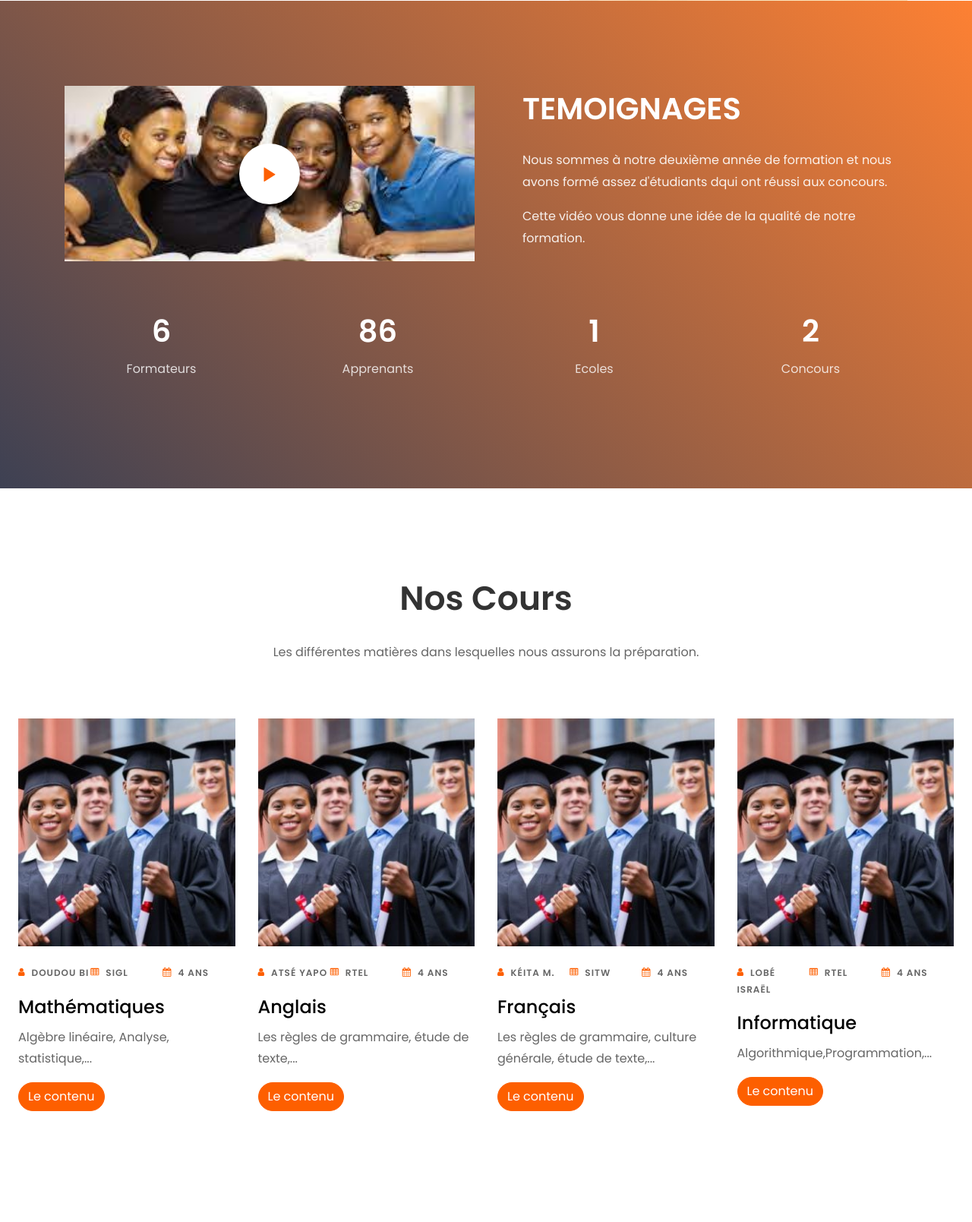
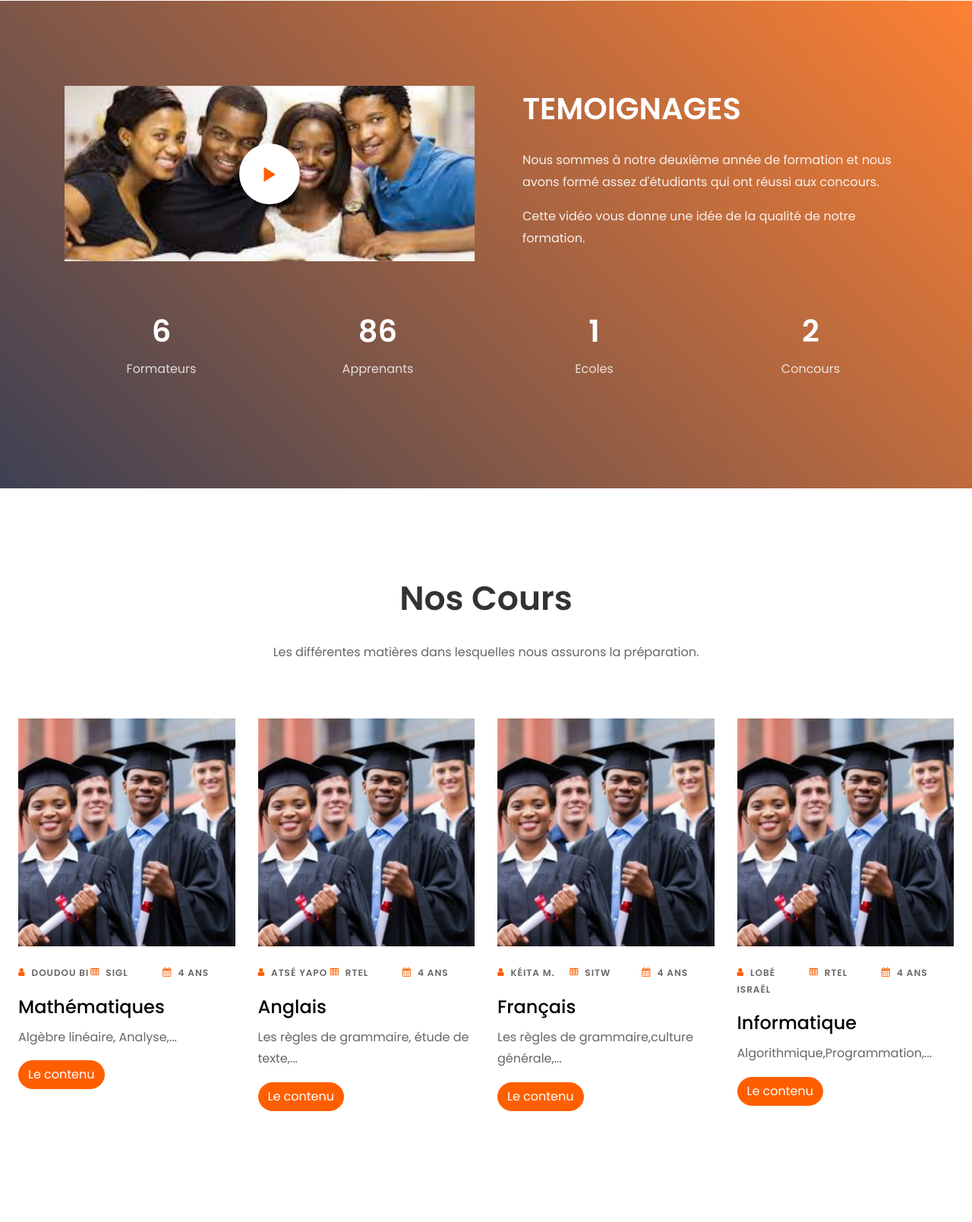
Before and after one commit to amaninoblesse/it_prepa, a Django app: page /it/newhome/ in a window 1280 px wide. Shown: the part 1892-3501 px from the top of the page at 76% size. Run offline with Django 3.2, Linux system fonts and the light colour scheme; some libraries are stand-ins or nearby versions; some web fonts are replaced.

Commit message:
correct mistakes

```diff
--- a/it/templates/it/main/newindex.html
+++ b/it/templates/it/main/newindex.html
@@ -179,7 +179,7 @@
 					</div>
 					<div class="col-md-7 wrap-about py-5 pr-md-4 ftco-animate">
           	<h2 class="mb-4">Notre formation</h2>
-						<p>Lors de notre formations, nous vous préparons à la composition dans les matières ci-dessous.</p>
+						<p>Lors de notre formation, nous vous préparons à la composition dans les matières ci-dessous.</p>
 						<div class="row mt-5">
 							<div class="col-lg-6">
 								<div class="services-2 d-flex">
@@ -248,7 +248,7 @@
     			<div class="col-md-6 align-items-stretch d-flex">
     				<div class="img img-video d-flex align-items-center" style="background-image: url(/static/assets/images/etude.jpg);">
     					<div class="video justify-content-center">
-								<a href="https://vimeo.com/45830194" class="icon-video popup-vimeo d-flex justify-content-center align-items-center">
+								<a href="#" class="icon-video popup-vimeo d-flex justify-content-center align-items-center">
 									<span class="ion-ios-play"></span>
 		  					</a>
 							</div>
@@ -256,7 +256,7 @@
     			</div>
           <div class="col-md-6 heading-section heading-section-white ftco-animate pl-lg-5 pt-md-0 pt-5">
             <h2 class="mb-4">TEMOIGNAGES</h2>
-            <p>Nous sommes à notre deuxième année de formation et nous avons formé assez d'étudiants dqui ont réussi aux concours.</p>
+            <p>Nous sommes à notre deuxième année de formation et nous avons formé assez d'étudiants qui ont réussi aux concours.</p>
             <p>Cette vidéo vous donne une idée de la qualité de notre formation.</p>
           </div>
         </div>
@@ -324,7 +324,7 @@
 								<span><i class="icon-calendar mr-2"></i>4 ans</span>
 							</p>
 							<h3><a href="#">Mathématiques</a></h3>
-							<p>Algèbre linéaire, Analyse, statistique,...</p>
+							<p>Algèbre linéaire, Analyse,...</p>
 							<p><a href="#" class="btn btn-primary">Le contenu</a></p>
 						</div>
 					</div>
@@ -350,7 +350,7 @@
 								<span><i class="icon-calendar mr-2"></i>4 ans</span>
 							</p>
 							<h3><a href="#">Français</a></h3>
-							<p>Les règles de grammaire, culture générale, étude de texte,...</p>
+							<p>Les règles de grammaire,culture générale,...</p>
 							<p><a href="#" class="btn btn-primary">Le contenu</a></p>
 						</div>
 					</div>
@@ -429,7 +429,7 @@
 								<h3>Doudou BI Touvoly</h3>
 								<span class="position mb-2">Master SIGL</span>
 								<div class="faded">
-									<p>Acconplit tout avec perfection.</p>
+									<p>Accomplit tout avec perfection.</p>
 									<ul class="ftco-social text-center">
 		                <li class="ftco-animate"><a href="#"><span class="icon-twitter"></span></a></li>
 		                <li class="ftco-animate"><a href="#"><span class="icon-facebook"></span></a></li>
```
